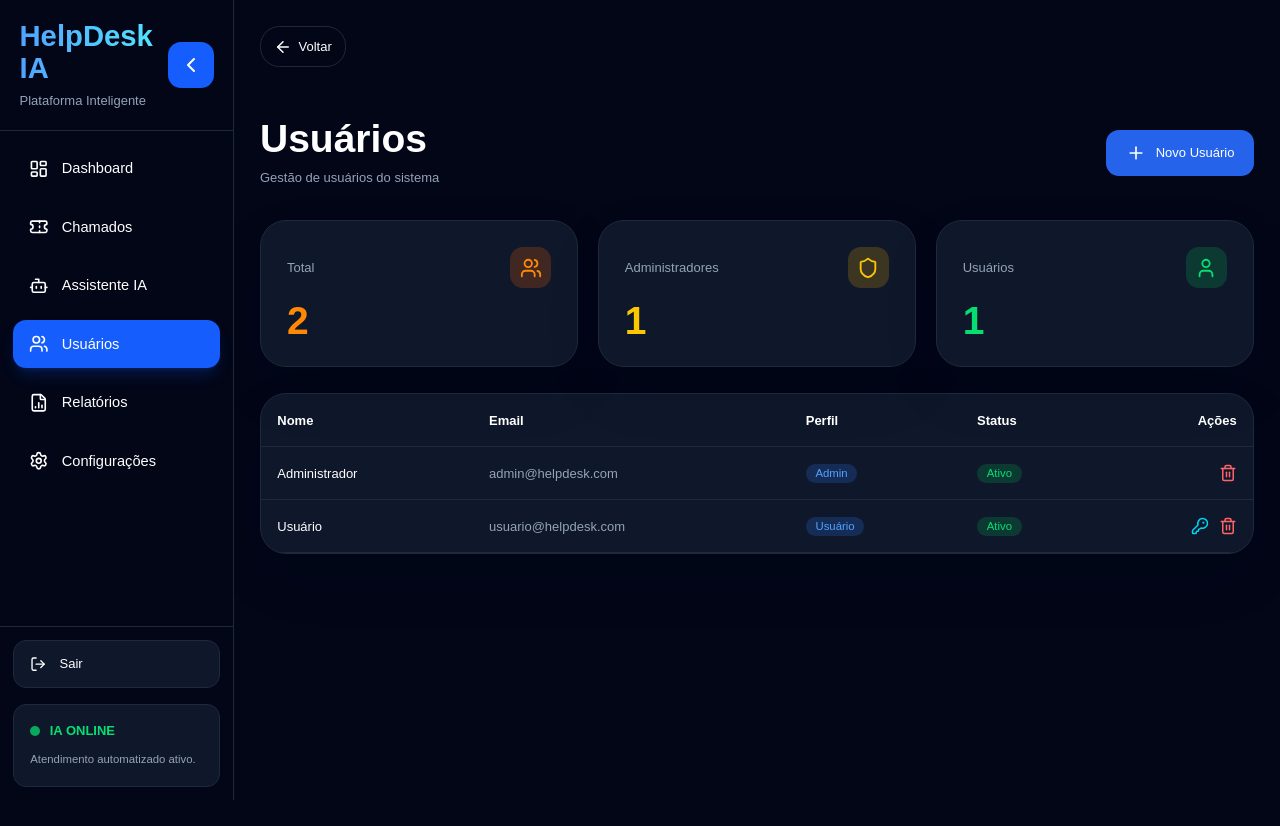
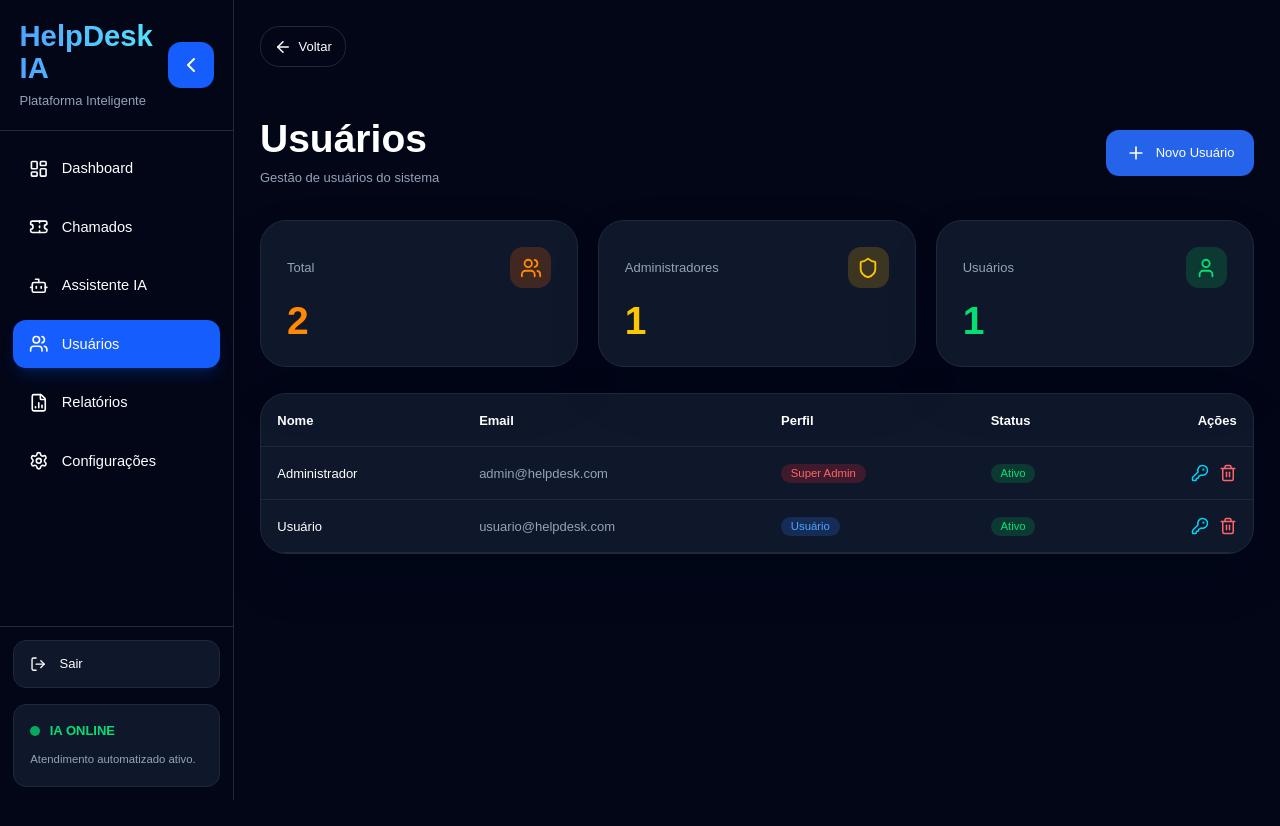
Before and after one commit to Rennan1511/helpdesk-ia, a Next.js app: page /usuarios in a window 1280 px wide. Shown: the top 826 px of the page. Built offline with nearby package versions, Linux system fonts and the light colour scheme; sample sign-in values are in the browser's storage.

Commit message:
Nova funcionalidade

```diff
--- a/app/usuarios/page.tsx
+++ b/app/usuarios/page.tsx
@@ -68,9 +68,8 @@ export default function UsuariosPage() {
         {
           id: 1,
           nome: "Administrador",
-          email:
-            "admin@helpdesk.com",
-          perfil: "Admin",
+          email:"admin@helpdesk.com",
+          perfil: "Super Admin",
           status: "Ativo",
         },
         {
@@ -185,7 +184,7 @@ export default function UsuariosPage() {
     usuarios.filter(
       (u) =>
         u.perfil ===
-        "Admin"
+        "Super Admin"
     ).length;
 
   const totalUsuariosComuns =
@@ -204,9 +203,10 @@ export default function UsuariosPage() {
     if (!usuarioSelecionado) return;
 
     const atualizados = usuarios.map((usuario) => {
-      if (usuario.id === usuarioSelecionado.id && usuario.perfil === "Usuário") {
+  if (usuario.id === usuarioSelecionado.id) {
     return {
       ...usuario,
+      senha: "123456",
       senhaResetada: true,
     };
   }
@@ -356,10 +356,16 @@ export default function UsuariosPage() {
                   </td>
 
                   <td className="p-5">
-                    <span className="bg-blue-500/20 text-blue-400 px-3 py-1 rounded-xl text-sm">
-                      {
-                        usuario.perfil
-                      }
+                    <span
+  className={`px-3 py-1 rounded-xl text-sm ${
+    usuario.perfil === "Super Admin"
+      ? "bg-red-500/20 text-red-400"
+      : usuario.perfil === "Admin"
+      ? "bg-yellow-500/20 text-yellow-400"
+      : "bg-blue-500/20 text-blue-400"
+  }`}
+>
+  {usuario.perfil}
 </span>
                   </td>
 
@@ -373,8 +379,7 @@ export default function UsuariosPage() {
 
                   <td className="p-5 text-right">
                     <div className="flex items-center justify-end gap-3">
-                      {isAdmin &&
-                        usuario.perfil === "Usuário" && (
+                      {isAdmin && (
   <button
     onClick={() =>
       abrirResetSenha(usuario)
```
Lines whose indentation alone changed are shown as unchanged.
